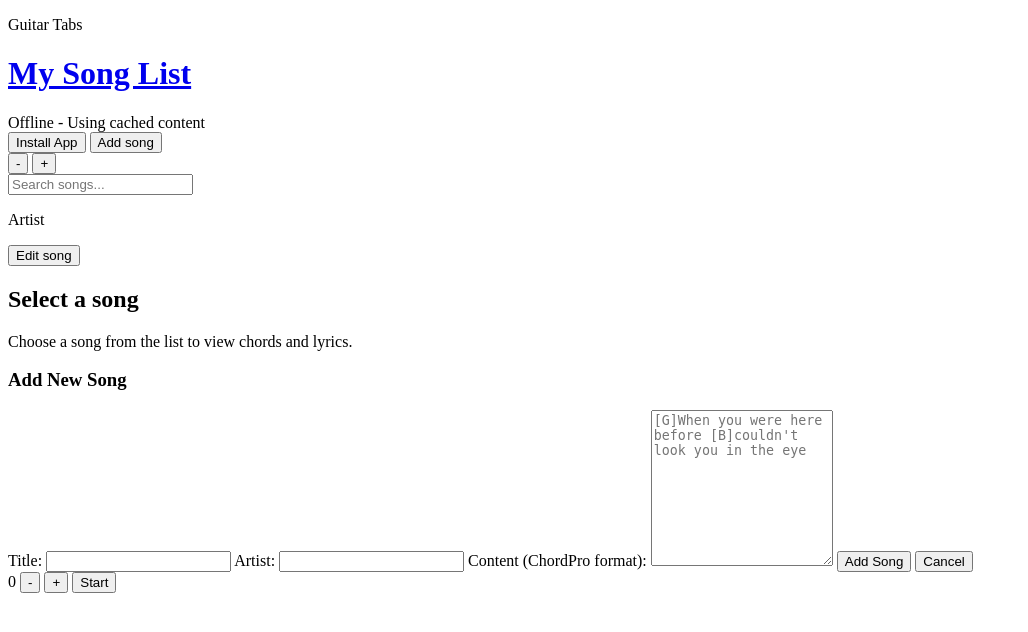
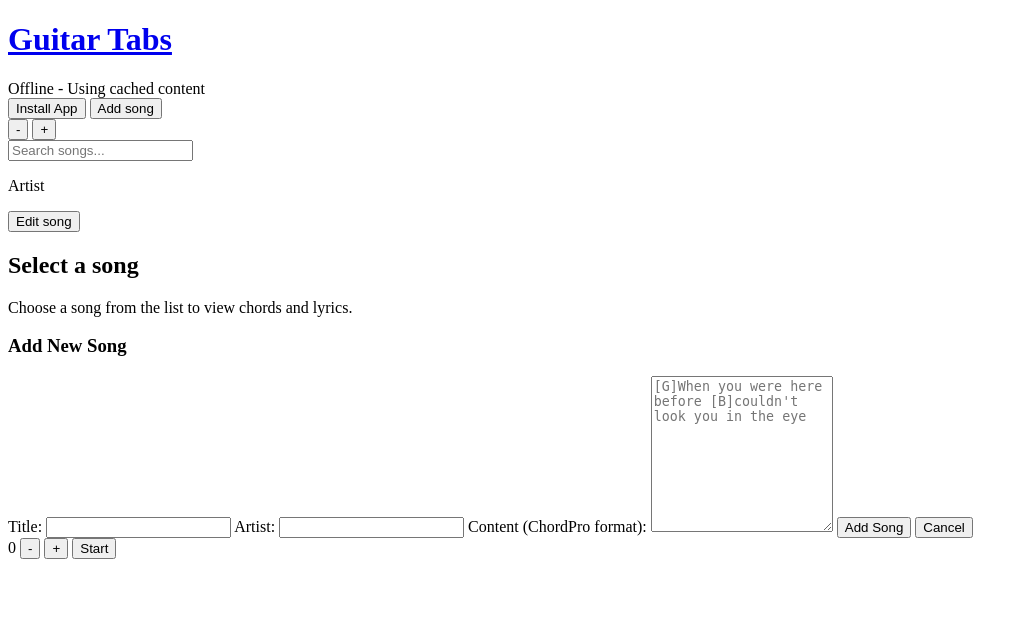
Before and after one commit to Note16/guitar-tabs-pwa, a PHP site: page / in a window 1280 px wide. Shown: the top 632 px of the page, without its empty margins (0-1028 px from the left). Run offline with PHP 8.4, Linux system fonts and the light colour scheme.

Commit message:
Optimize header and button layout

```diff
--- a/index.html
+++ b/index.html
@@ -11,21 +11,20 @@
     <div class="app-shell">
         <header class="topbar">
             <div>
-                <p class="eyebrow">Guitar Tabs</p>
                 <h1>
-                    <a href="/">My Song List</a>
+                    <a href="/">Guitar Tabs</a>
                 </h1>
                 <div id="offline-indicator" class="offline-indicator hidden">Offline - Using
                     cached content</div>
             </div>
             <div>
-                <div>
+                <div class="btn-bar">
                     <button id="btn-install" class="button-secondary hidden">Install App</button>
                     <button id="btn-add" class="button-secondary">Add song</button>
                 </div>
-                <div class="font-size-buttons">
-                    <button id="font-">-</button>
-                    <button id="font+">+</button>
+                <div class="font-size-buttons hidden">
+                    <button id="font-" class="button-secondary">-</button>
+                    <button id="font+" class="button-secondary">+</button>
                 </div>
             </div>
         </header>
@@ -75,7 +74,7 @@
 
 
     <div class="footer">
-        <div class="autoscroll">
+        <div class="autoscroll hidden">
             <span id="scroll-speed">0</span>
             <button id="scroll-">-</button>
             <button id="scroll+">+</button>
--- a/src/style/base/base.css
+++ b/src/style/base/base.css
@@ -21,12 +21,12 @@
 
   h1 {
     margin: 0;
-    font-size: clamp(1.8rem, 4vw, 2.75rem);
+    font-size: clamp(1.7rem, 4vw, 2rem);
   }
 
   h2 {
     margin: 0;
-    font-size: 1.55rem;
+    font-size: 1.3rem;
   }
 
   h3 {
--- a/src/style/base/variables.css
+++ b/src/style/base/variables.css
@@ -15,6 +15,7 @@
     --chord-bg: rgb(218, 218, 218);
     --chord-text: #1c1c24;
     --modal-overlay: rgba(0, 0, 0, 0.5);
+    --title: #313131;
 
     /* Sizing */
     --radius: 24px;
@@ -35,6 +36,7 @@
       --chord-bg: #e4e4e4;
       --chord-text: #1a1a22;
       --modal-overlay: rgba(0, 0, 0, 0.7);
+      --title: #966969;
     }
   }
 }
```
Also changed, not shown: src/code/components/panels.ts (+8 -0 lines), src/style/components/components.css (+3 -7 lines), src/style/layout/layout.css (+5 -12 lines).
